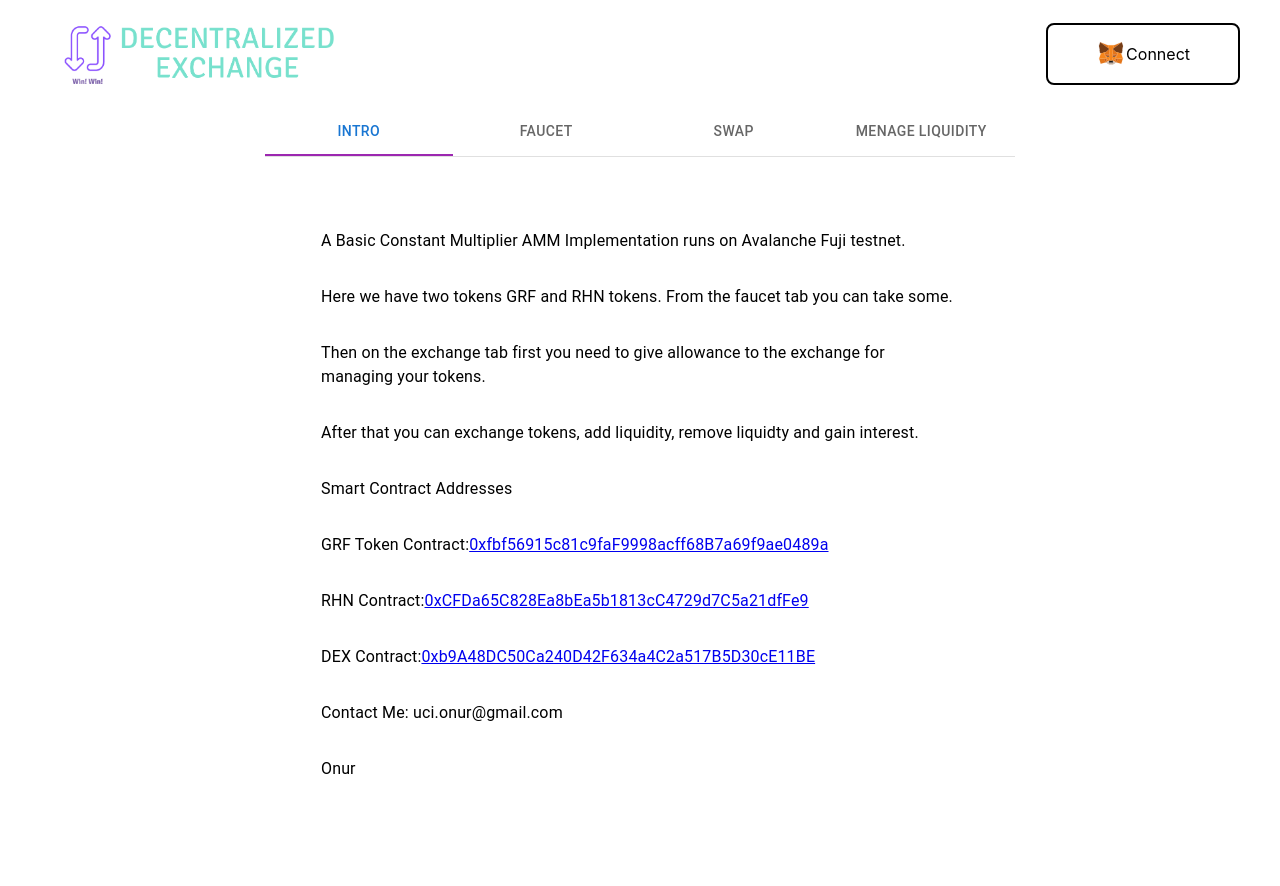
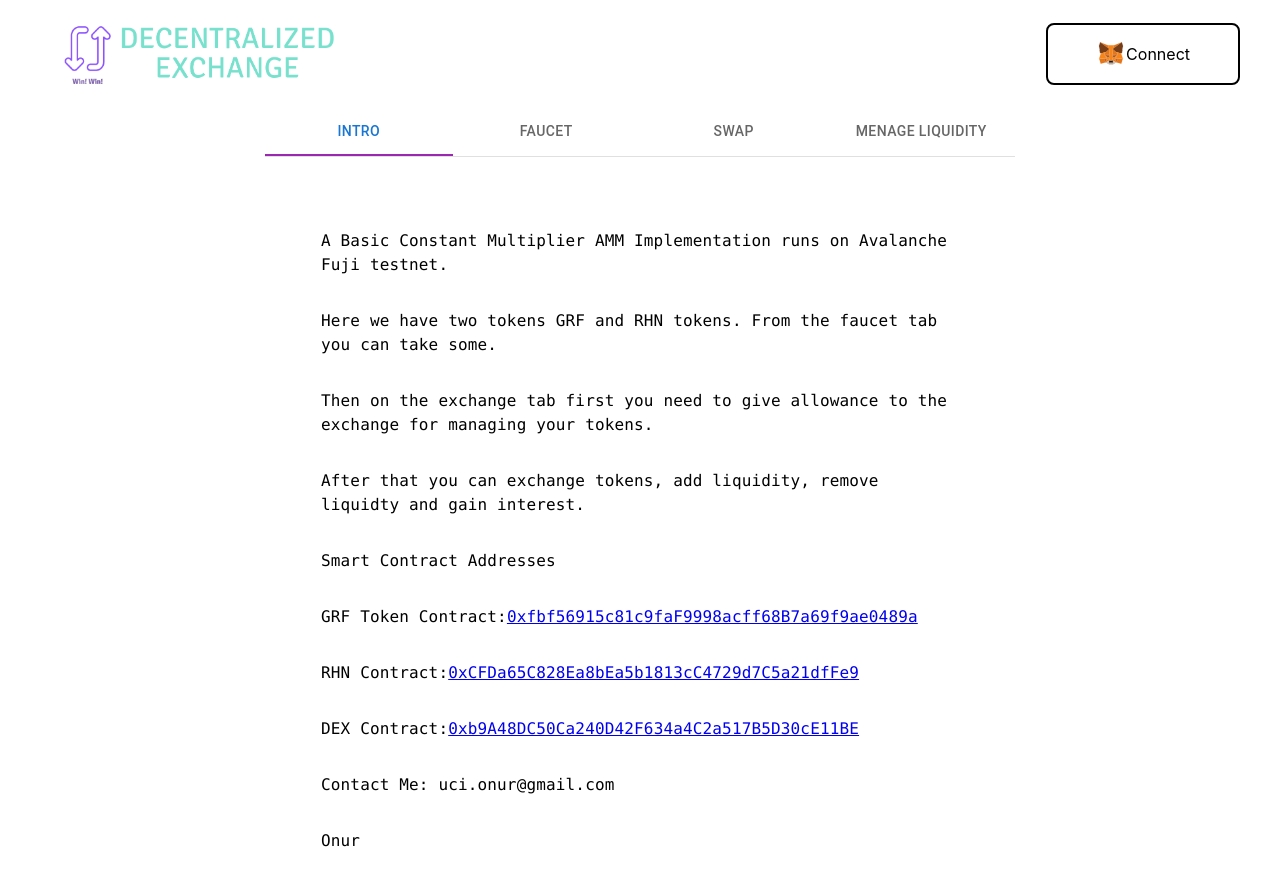
Before and after one commit to onuruci/dapp-frontend, a React (Create React App) app: page / in a window 1280 px wide. Shown: the top 886 px of the page. Before the commit the page ends 837 px from the top, so only its background shows below. Built offline with nearby package versions, Linux system fonts and the light colour scheme.

Commit message:
font changed

```diff
--- a/src/components/Faucet/Faucet.js
+++ b/src/components/Faucet/Faucet.js
@@ -9,7 +9,7 @@ const Faucet = () => {
   const [rhnBalance, setRHNBalance] = useState(0);
 
   return (
-    <div className="introstyle">
+    <code className="introstyle">
       <div>Faucet</div>
       <div>GRF Token</div>
       <div>Your GRF Balance: {grfBalance}</div>
@@ -21,7 +21,7 @@ const Faucet = () => {
       <Button sx={{ margin: "auto", width: "300px" }} variant="contained">
         Get 100 Token
       </Button>
-    </div>
+    </code>
   );
 };
 
--- a/src/components/IntoductionDex/Introduction.js
+++ b/src/components/IntoductionDex/Introduction.js
@@ -4,7 +4,7 @@ import "./styles.css";
 
 const Introduction = () => {
   return (
-    <div className="introstyle">
+    <code className="introstyle">
       <div>
         A Basic Constant Multiplier AMM Implementation runs on Avalanche Fuji
         testnet.
@@ -22,7 +22,7 @@ const Introduction = () => {
         gain interest.
       </div>
       <div>Smart Contract Addresses </div>
-      <div>
+      <code>
         GRF Token Contract:
         <a
           target="_blank"
@@ -30,8 +30,8 @@ const Introduction = () => {
         >
           0xfbf56915c81c9faF9998acff68B7a69f9ae0489a
         </a>
-      </div>
-      <div>
+      </code>
+      <code>
         RHN Contract:
         <a
           target="_blank"
@@ -39,8 +39,8 @@ const Introduction = () => {
         >
           0xCFDa65C828Ea8bEa5b1813cC4729d7C5a21dfFe9
         </a>
-      </div>
-      <div>
+      </code>
+      <code>
         DEX Contract:
         <a
           target="_blank"
@@ -48,10 +48,10 @@ const Introduction = () => {
         >
           0xb9A48DC50Ca240D42F634a4C2a517B5D30cE11BE
         </a>
-      </div>
+      </code>
       <div>Contact Me: uci.onur@gmail.com</div>
       <div>Onur</div>
-    </div>
+    </code>
   );
 };
 
--- a/src/components/Liquidity/Liquidity.js
+++ b/src/components/Liquidity/Liquidity.js
@@ -12,7 +12,7 @@ const Liquidity = () => {
   const [rhnReserve, setRHNReserve] = useState(0);
 
   return (
-    <div className="introstyle">
+    <code className="introstyle">
       <div>Menage Liquidity</div>
       <div>
         If you didn't give allowance to dex for tokens yet. Go to the swap page
@@ -48,7 +48,7 @@ const Liquidity = () => {
       <Button sx={{ margin: "auto", width: "200px" }} variant="contained">
         Remove Liquidity
       </Button>
-    </div>
+    </code>
   );
 };
 
--- a/src/components/Swap/Swap.js
+++ b/src/components/Swap/Swap.js
@@ -18,7 +18,7 @@ const Swap = () => {
   };
 
   return (
-    <div className="introstyle">
+    <code className="introstyle">
       <div>
         First you need to add allowance if you dont have enough allowed tokens
       </div>
@@ -87,7 +87,7 @@ const Swap = () => {
       <Button sx={{ margin: "auto", width: "300px" }} variant="contained">
         Swap
       </Button>
-    </div>
+    </code>
   );
 };
 
```
